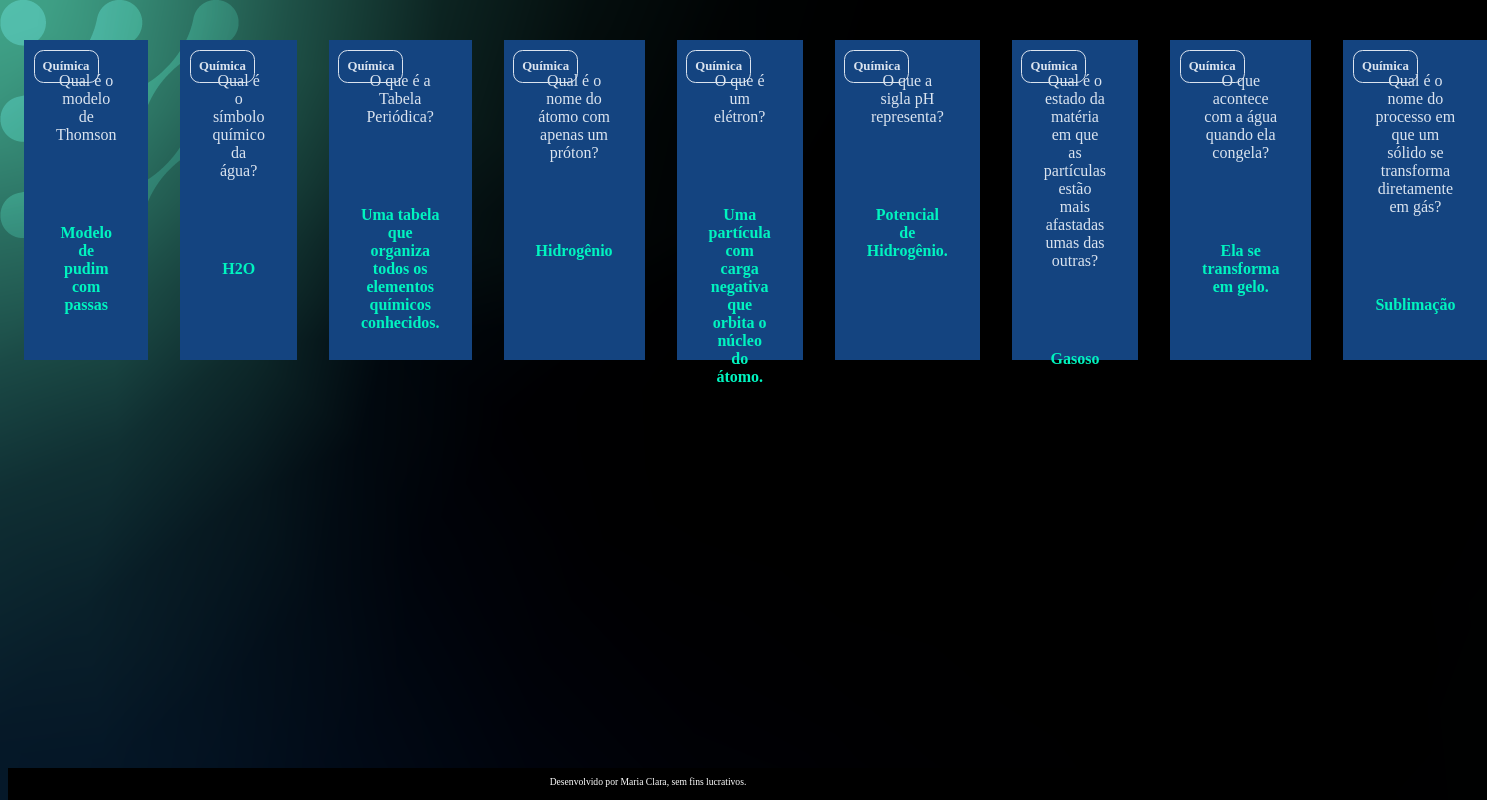
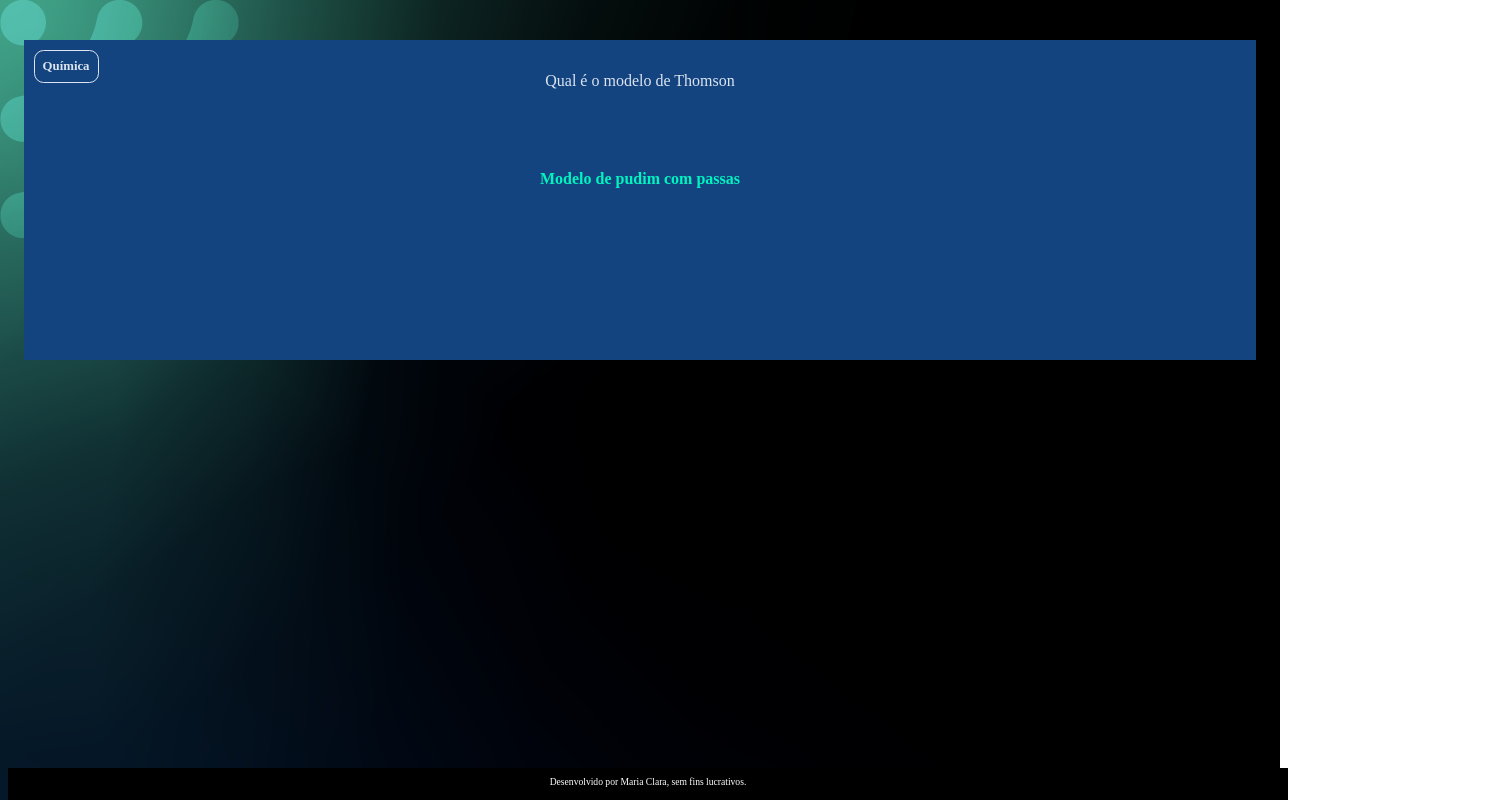
Before and after one commit to Mariaclaraoliveira2508/flashcards, a plain HTML site: page index.html in a window 1280 px wide. Shown: the whole page, 1487 px wide, since content can reach past the window. Drawn offline with Linux system fonts and the light colour scheme; a web font is replaced by a local one.

Commit message:
Add files via upload

```diff
--- a/index.html
+++ b/index.html
@@ -30,105 +30,13 @@
                     </div>
                 </div>
             </article>
-              <article class="cartao">
 
-                <div class="cartao__conteudo">
-                    <h3>Química</h3>
-                    <div class="cartao__conteudo__pergunta">
-                        <p>Qual é o símbolo químico da água?</p>
-                    </div>
-                    <div class="cartao__conteudo__resposta">
-                        <p>H2O</p>
-                    </div>
-                </div>
-            </article>
-              <article class="cartao">
-
-                <div class="cartao__conteudo">
-                    <h3>Química</h3>
-                    <div class="cartao__conteudo__pergunta">
-                        <p>O que é a Tabela Periódica?</p>
-                    </div>
-                    <div class="cartao__conteudo__resposta">
-                        <p> Uma tabela que organiza todos os elementos químicos conhecidos.</p>
-                    </div>
-                </div>
-            </article>
-            <article class="cartao">
-
-                <div class="cartao__conteudo">
-                    <h3>Química</h3>
-                    <div class="cartao__conteudo__pergunta">
-                        <p>Qual é o nome do átomo com apenas um próton?</p>
-                    </div>
-                    <div class="cartao__conteudo__resposta">
-                        <p> Hidrogênio</p>
-                    </div>
-                </div>
-            </article>
-              <article class="cartao">
-
-                <div class="cartao__conteudo">
-                    <h3>Química</h3>
-                    <div class="cartao__conteudo__pergunta">
-                        <p>O que é um elétron?</p>
-                    </div>
-                    <div class="cartao__conteudo__resposta">
-                        <p> Uma partícula com carga negativa que orbita o núcleo do átomo.</p>
-                    </div>
-                </div>
-            </article>
-         <article class="cartao">
-
-                <div class="cartao__conteudo">
-                    <h3>Química</h3>
-                    <div class="cartao__conteudo__pergunta">
-                        <p>O que a sigla pH representa?</p>
-                    </div>
-                    <div class="cartao__conteudo__resposta">
-                        <p>  Potencial de Hidrogênio.</p>
-                    </div>
-                </div>
-            </article>
-              <article class="cartao">
-
-                <div class="cartao__conteudo">
-                    <h3>Química</h3>
-                    <div class="cartao__conteudo__pergunta">
-                        <p>Qual é o estado da matéria em que as partículas estão mais afastadas umas das outras?</p>
-                    </div>
-                    <div class="cartao__conteudo__resposta">
-                        <p> Gasoso</p>
-                    </div>
-                </div>
-            </article>
-              <article class="cartao">
-
-                <div class="cartao__conteudo">
-                    <h3>Química</h3>
-                    <div class="cartao__conteudo__pergunta">
-                        <p>O que acontece com a água quando ela congela?</p>
-                    </div>
-                    <div class="cartao__conteudo__resposta">
-                        <p>Ela se transforma em gelo.</p>
-                    </div>
-                </div>
-            </article>
-               <article class="cartao">
-
-                <div class="cartao__conteudo">
-                    <h3>Química</h3>
-                    <div class="cartao__conteudo__pergunta">
-                        <p>Qual é o nome do processo em que um sólido se transforma diretamente em gás?</p>
-                    </div>
-                    <div class="cartao__conteudo__resposta">
-                        <p> Sublimação</p>
-                    </div>
-                </div>
-            </article>
         </section>
     </main>
+    <script src="perguntas.js"></script>
+
 </body>
+
 <footer>
     <p>Desenvolvido por Maria Clara, sem fins lucrativos.</p>
 </footer>
```
